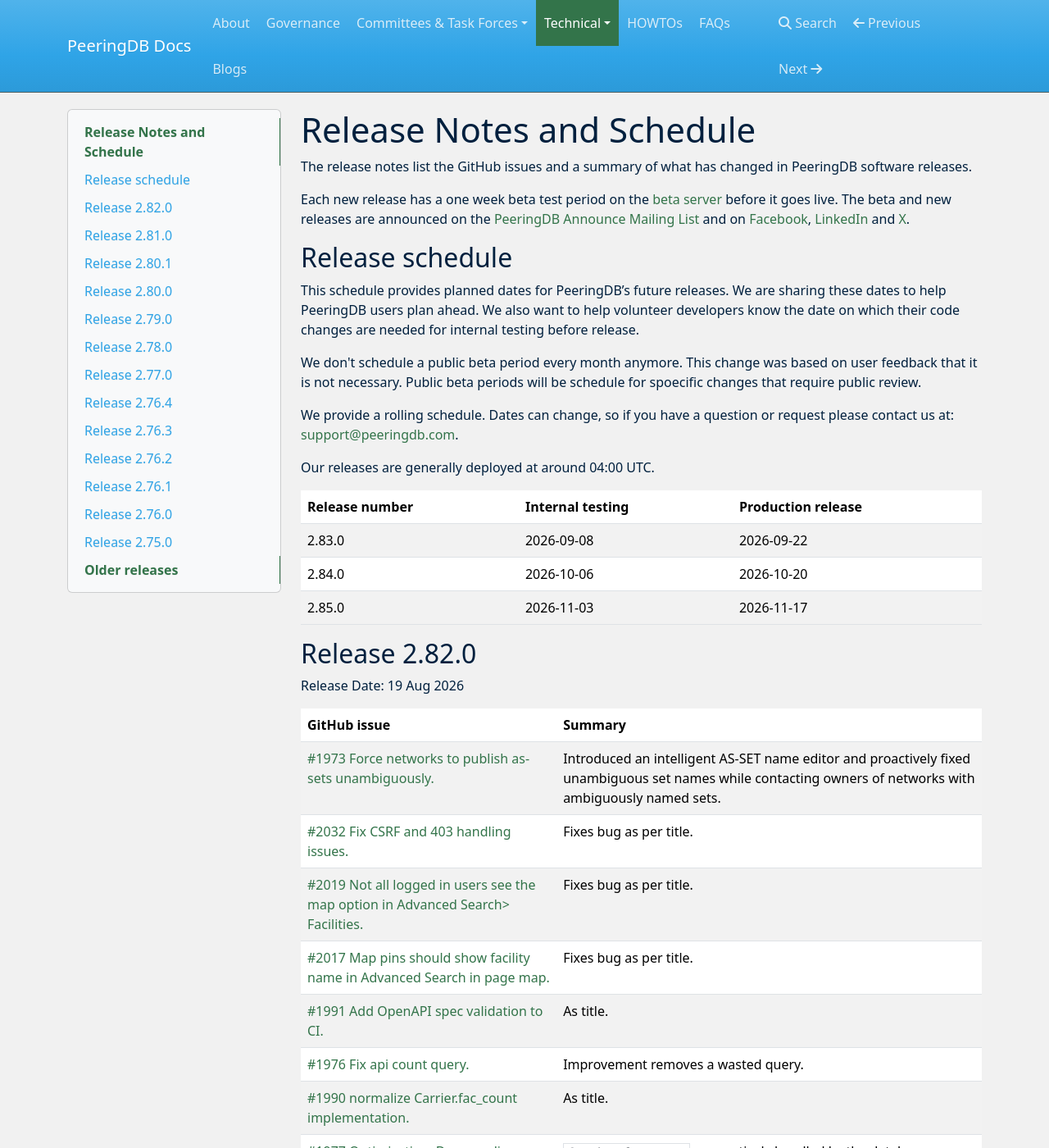
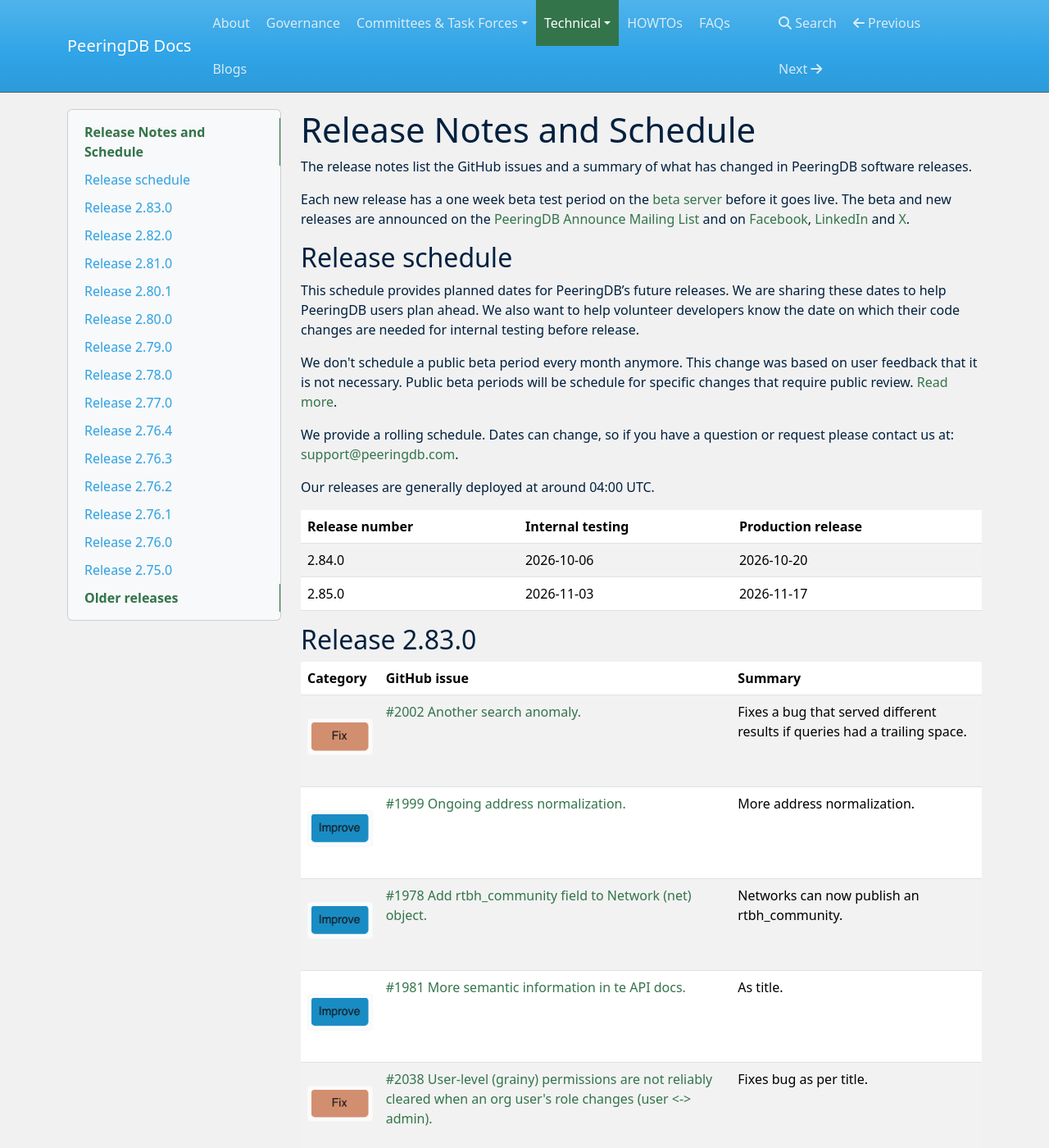
Before and after one commit to peeringdb/docs, an MkDocs documentation site: the page built from docs/release_notes/index.md, in a window 1280 px wide and 1400 px high. Shown: the whole window at 82% size. Built offline with MkDocs 1.6.1, drawn with Linux system fonts in a browser that asks for light colours; nearby versions of some CDN libraries; some of the changed text lies outside the part shown.

Commit message:
Release notes or 2.83.0

```diff
--- a/docs/release_notes/index.md
+++ b/docs/release_notes/index.md
@@ -8,7 +8,7 @@
 
 This schedule provides planned dates for PeeringDB’s future releases. We are sharing these dates to help PeeringDB users plan ahead. We also want to help volunteer developers know the date on which their code changes are needed for internal testing before release.
 
-We don't schedule a public beta period every month anymore. This change was based on user feedback that it is not necessary. Public beta periods will be schedule for spoecific changes that require public review.
+We don't schedule a public beta period every month anymore. This change was based on user feedback that it is not necessary. Public beta periods will be schedule for specific changes that require public review. [Read more](../blog/public_beta/).
 
 We provide a rolling schedule. Dates can change, so if you have a question or request please contact us at: [support@peeringdb.com](mailto:support@peeringdb.com).
 
@@ -16,9 +16,21 @@
 
 | **Release number** | **Internal testing** |  **Production release** |
 | -------------- | ---------------- | ------------------ |
-| 2.83.0 | 2026-09-08 | 2026-09-22 |
 | 2.84.0 | 2026-10-06 | 2026-10-20 |
 | 2.85.0 | 2026-11-03 | 2026-11-17 |
+
+## Release 2.83.0
+
+| **Category** | **GitHub issue** | **Summary** |
+| --------| ----------------- | ----------- |
+| ![Fix](images/fix.png) | [#2002 Another search anomaly.](https://github.com/peeringdb/peeringdb/issues/2002) | Fixes a bug that served different results if queries had a trailing space. |
+| ![Improve](images/improve.png) | [#1999 Ongoing address normalization.](https://github.com/peeringdb/peeringdb/issues/1999) | More address normalization. |
+| ![Improve](images/improve.png) | [#1978 Add rtbh_community field to Network (net) object.](https://github.com/peeringdb/peeringdb/issues/1978) | Networks can now publish an rtbh_community. |
+| ![Improve](images/improve.png) | [#1981 More semantic information in te API docs.](https://github.com/peeringdb/peeringdb/issues/1981) | As title. |
+| ![Fix](images/fix.png) | [#2038 User-level (grainy) permissions are not reliably cleared when an org user's role changes (user <-> admin).](https://github.com/peeringdb/peeringdb/issues/2038) | Fixes bug as per title. |
+| ![Fix](images/fix.png) | [#2039 Org permission wipe filters can remove a user's permissions for other orgs whose ID shares a prefix.](https://github.com/peeringdb/peeringdb/issues/2039) | Fixes bug as per title. |
+| ![Fix](images/fix.png) | [#2040 Better handling for some AS-SET names.](https://github.com/peeringdb/peeringdb/issues/2040) | Fixes bug as per title. |
+| ![Fix](images/fix.png) | [#2043 users seeing CSRF Failed errors, unable to edit netixlan entries.](https://github.com/peeringdb/peeringdb/issues/2043) | Fixes bug as per title. |
 
 ## Release 2.82.0
 
```
Also changed, not shown: docs/release_notes/images/fix.png (added), docs/release_notes/images/improve.png (added), docs/release_notes/images/new.png (added).
